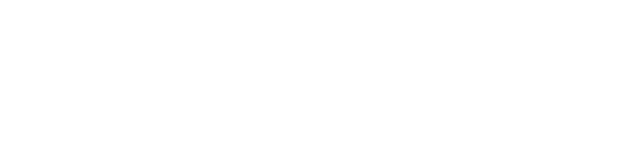
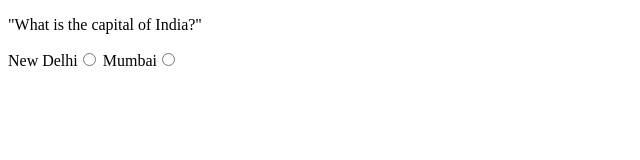
Before and after one commit to acciojob/trivia-Lochan-sharma232, a website: page main.html in a window 1280 px wide. Shown: the whole page, without its empty margins (0-640 px from the left). Drawn offline with Linux system fonts and the light colour scheme.

Commit message:
created a submission

```diff
--- a/main.html
+++ b/main.html
@@ -7,6 +7,10 @@
 </head>
 
 <body>
+	<p>"What is the capital of India?"</p>
+	New Delhi<input type="radio" id="New Delhi" required>
+	Mumbai<input type="radio" id="Mumbai" required>
+
 	<!-- the entire body must be written by student -->
     <script type="text/javascript" src="./script.js">
 </script>
```
